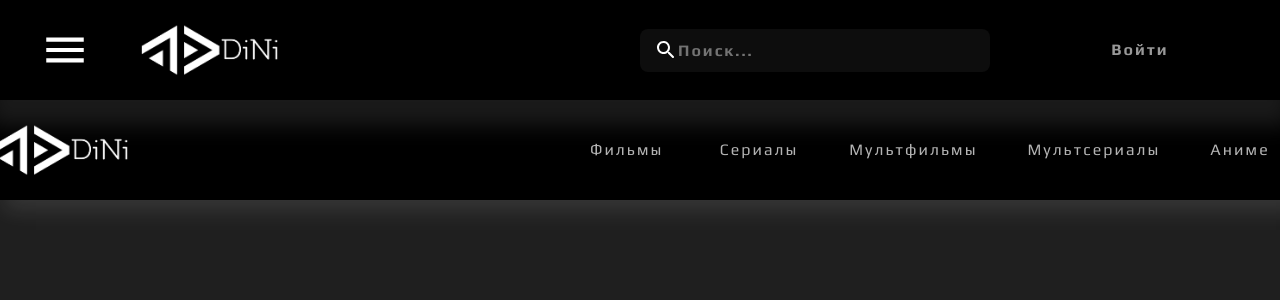
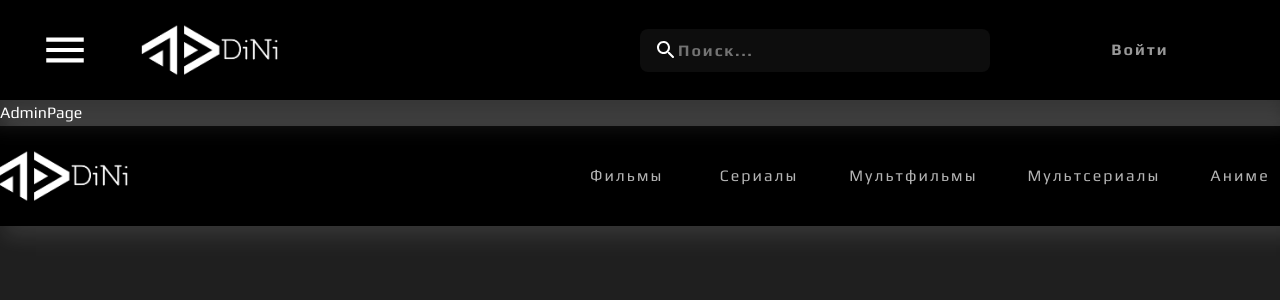
Before and after one commit to DN-org/dini, a React (Create React App) app: page /Actor in a window 1280 px wide. Shown: the top 300 px of the page. Built offline with nearby package versions, Linux system fonts and the light colour scheme.

Commit message:
Добавил файлы для страницы актера

```diff
--- /dev/null
+++ b/src/components/pages/ActorPage/ActorPage.styled.ts
@@ -0,0 +1,4 @@
+//Packages
+import styled from "styled-components";
+
+export const ActorPageStyled = styled("div")(() => ({}));
--- /dev/null
+++ b/src/components/pages/ActorPage/ActorPage.tsx
@@ -0,0 +1,11 @@
+//Packages
+import React from "react";
+
+//Styles
+import { ActorPageStyled } from "./ActorPage.styled";
+
+const ActorPage: React.FC = () => {
+  return <ActorPageStyled>AdminPage</ActorPageStyled>;
+};
+
+export default ActorPage;
--- a/src/components/pages/DevPage/DevPage.tsx
+++ b/src/components/pages/DevPage/DevPage.tsx
@@ -10,6 +10,7 @@ const DevPage: React.FC = () => {
     <DevPageStyled>
         <Link to={"/Admin"}>/Admin</Link>
         <Link to={"/Cataloque"}>/Cataloque</Link>
+        <Link to={"/Actor"}>/Actor</Link>
         <Link to={"/Home"}>/Home</Link>
         <Link to={"/Media"}>/Media</Link>
         <Link to={"/Profile"}>/Profile</Link>
--- a/src/router.tsx
+++ b/src/router.tsx
@@ -15,6 +15,7 @@ import SignUpPage from "./components/pages/SignUpPage/SignUpPage";
 //Components
 import Footer from "./components/navigations/Footer/Footer";
 import Header from "./components/navigations/Header/Header";
+import ActorPage from "./components/pages/ActorPage/ActorPage";
 
 export const AppRoutes: React.FC = () => {
   return (
@@ -23,6 +24,7 @@ export const AppRoutes: React.FC = () => {
 
       <Routes>
         <Route path="/" element={<DevPage />} />
+        <Route path="/Actor" element={<ActorPage />} />
         <Route path="/SignIn" element={<SignInPage />} />
         <Route path="/SignUp" element={<SignUpPage />} />
         <Route path="/Media" element={<MediaPage />} />
```
Also changed, not shown: src/components/pages/DevPage/DevPage.styled.ts (+7 -0 lines).
